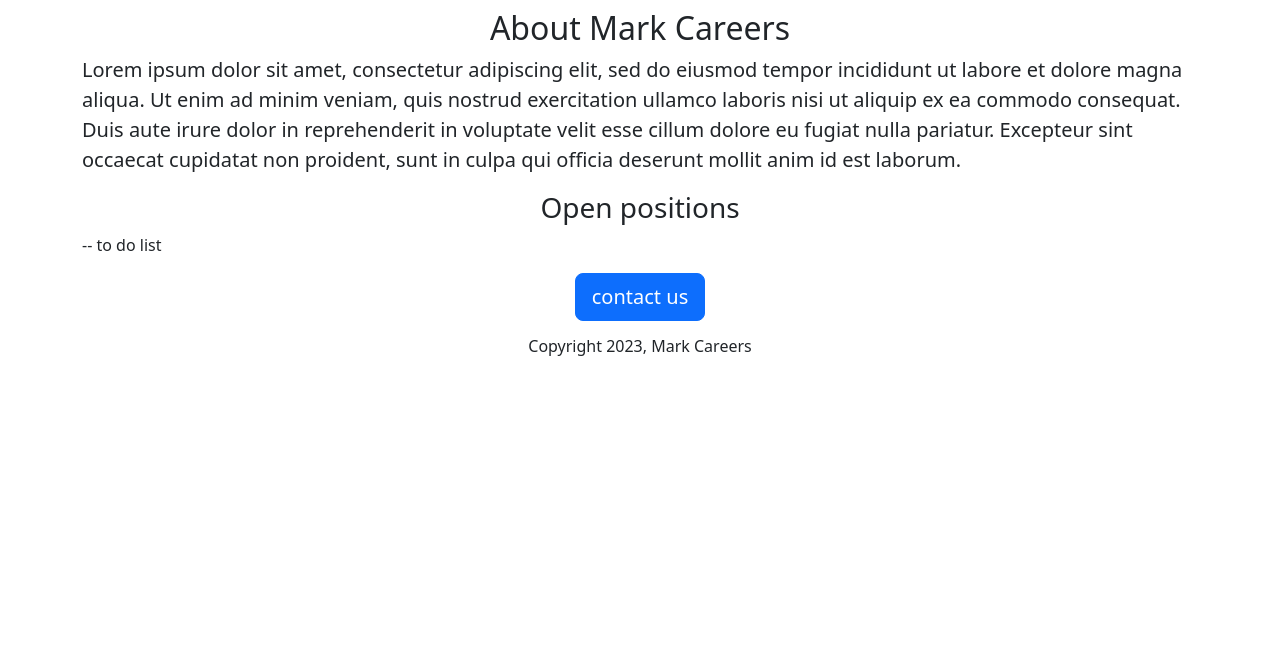
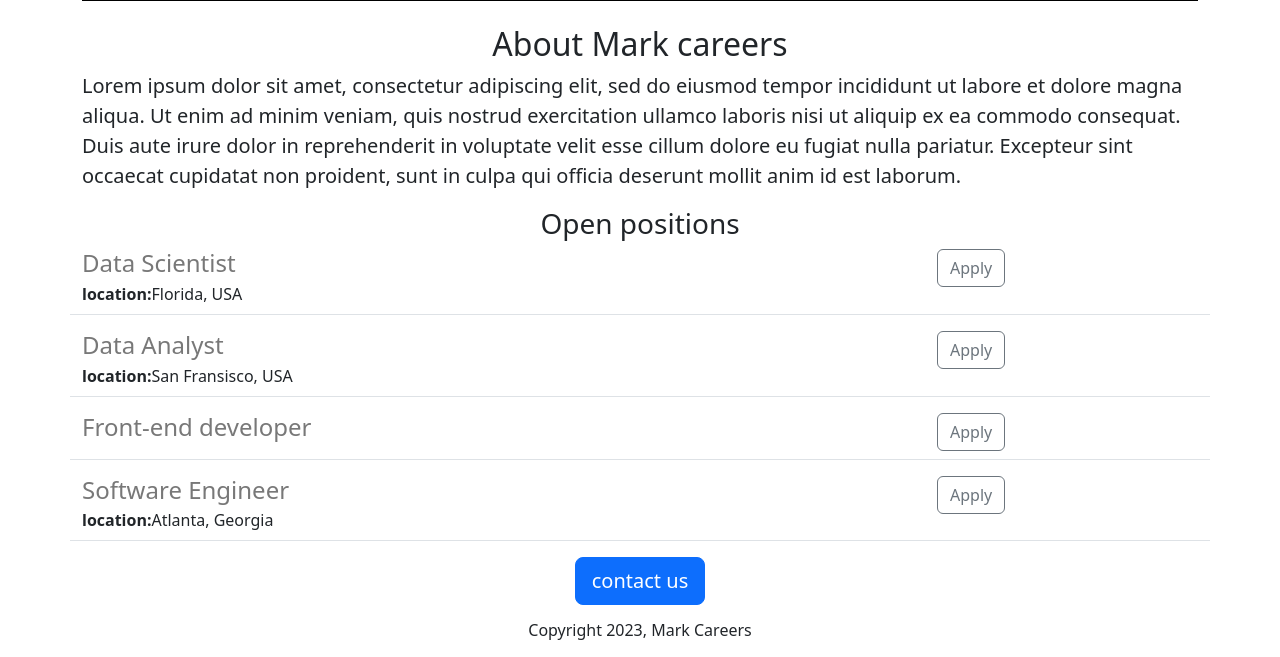
Before and after one commit to kmark-n/Mark-careers_website, a Flask app: page / in a window 1280 px wide. Shown: the part 447-1104 px from the top of the page. Before the commit the page ends 803 px from the top, so only its background shows below. Run offline with Flask 3, Linux system fonts and the light colour scheme.

Commit message:
Rendered dynamic data using jinja template tags

```diff
--- a/app.py
+++ b/app.py
@@ -1,8 +1,30 @@
 from flask import Flask, render_template
 
 app = Flask(__name__)
+
+JOBS = [
+  {
+    'id':1,
+    'title':'Data Scientist',
+    'location':'Florida, USA'
+  },
+  {
+    'id':2,
+    'title':'Data Analyst',
+    'location':'San Fransisco, USA'
+  },
+  {
+    'id':3,
+    'title':'Front-end developer'
+  },
+  {
+    'id':4,
+    'title':'Software Engineer',
+    'location':'Atlanta, Georgia'
+  }
+]
 @app.route("/")
 def mark_careers():
-  return render_template('home.html')
+  return render_template('home.html', jobs=JOBS)
 if __name__ == "__main__":
   app.run(host='0.0.0.0', debug=True)
--- a/templates/home.html
+++ b/templates/home.html
@@ -15,14 +15,19 @@
 	</head>
 	<body>
     <div class="container">
-			<h1 class="text-center mt-2 mb-3">Mark Careers</h1>
-			<img class="img-fluid" id="banner" src="https://mark-careerswebsite--markndungu.repl.co/static/banner.jpg" height="320" width="600">
-			<h2 class="text-center mt-4">About Mark Careers</h2>
+			<h1 class="text-center mt-3 mb-4">MARK CAREERS</h1>
+			<img class="img-fluid" id="banner" src="https://mark-careerswebsite--markndungu.repl.co/static/banner.jpg">
+			<h2 class="text-center mt-4">About Mark careers</h2>
 			<p class="lead">
 					Lorem ipsum dolor sit amet, consectetur adipiscing elit, sed do eiusmod tempor incididunt ut labore et dolore magna aliqua. Ut enim ad minim veniam, quis nostrud exercitation ullamco laboris nisi ut aliquip ex ea commodo consequat. Duis aute irure dolor in reprehenderit in voluptate velit esse cillum dolore eu fugiat nulla pariatur. Excepteur sint occaecat cupidatat non proident, sunt in culpa qui officia deserunt mollit anim id est laborum.
 			</p>
 			<h3 class="text-center">Open positions</h3>
-			<p>-- to do list</p>
+			<div>
+        {%for job in jobs%}
+          {%include'jobitem.html'%}
+        {%endfor%}
+      </div>
+
       <div class="text-center">
 		  <button class="btn btn-primary btn-lg">contact us</button>
       <p><h6>Copyright 2023, Mark Careers</h6></p>
--- /dev/null
+++ b/templates/jobitem.html
@@ -0,0 +1,15 @@
+      <div class="border-bottom row" style=margin-bottom:16px;padding-bottom:8px;>
+        <div class="col-9">
+          <h4 style="color:rgb(120,120,120); margin-bottom:4px;">
+            {{job['title']}}
+          </h4>
+          {%if'location' in job%}
+          <div>
+            <b>location:</b>{{job['location']}}
+          </div>
+          {%endif%}
+        </div>
+        <div class="col-2">
+          <button type="button" class="btn btn-outline-secondary">Apply</button>
+        </div>
+      </div>
```
Also changed, not shown: pyproject.toml (added, +15 -0 lines), static/banner.jpg (added), 3 other files.
